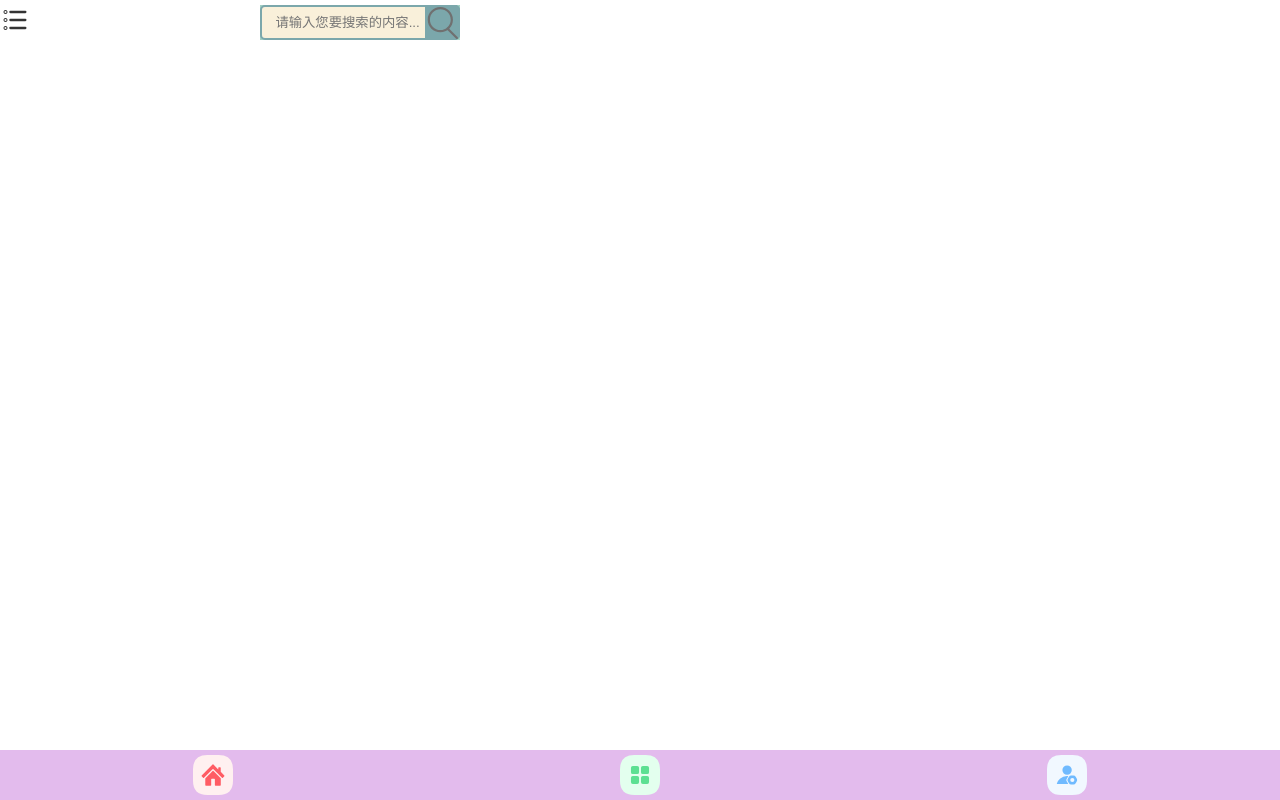
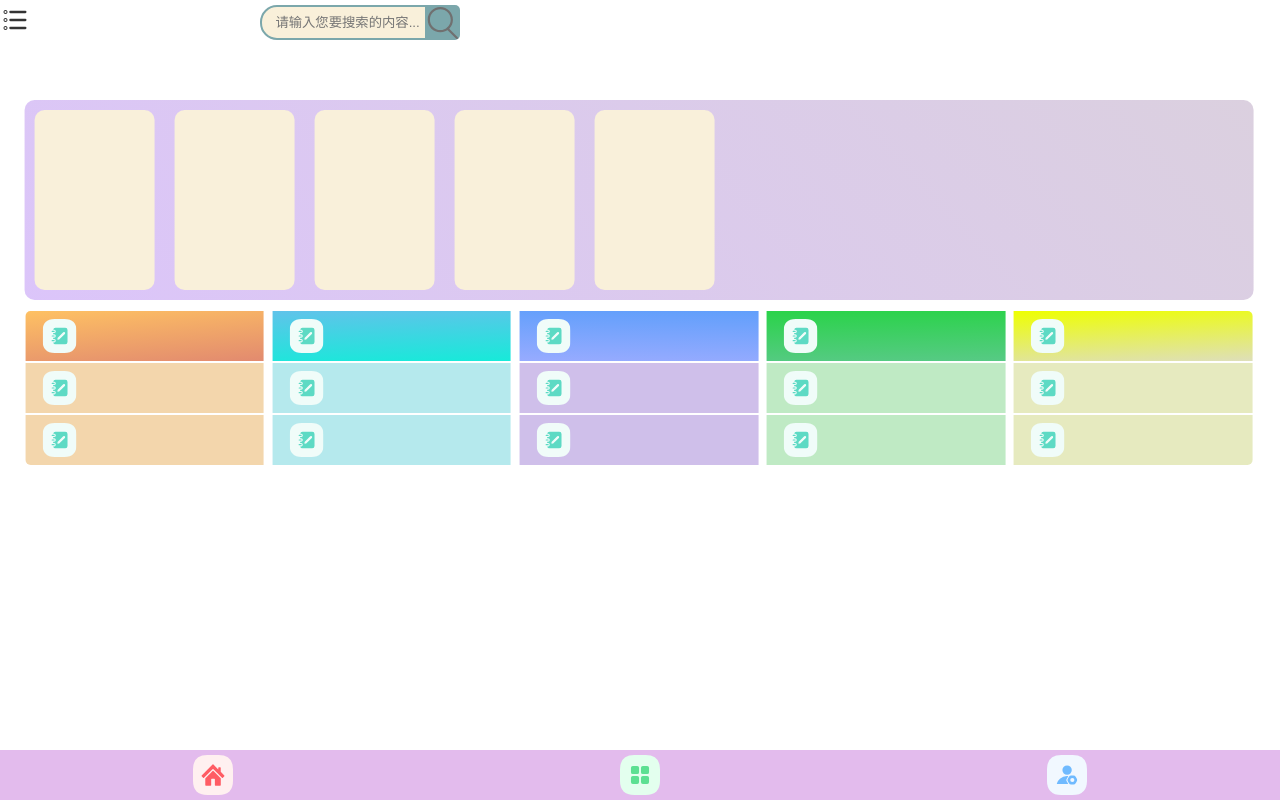
Before and after one commit to TuDouSeek/App, a Vue app: page / in a window 1280 px wide. Built offline with nearby package versions, Linux system fonts and the light colour scheme.

Commit message:
Create HomeView.vue

```diff
--- a/src/views/HomeView.vue
+++ b/src/views/HomeView.vue
@@ -16,11 +16,47 @@
       <div id="container">
      <div class="search bar1">
             <form>
-                <input type="text" placeholder="请输入您要搜索的内容...">
+                <input type="text" style="border-radius:17px;" placeholder="请输入您要搜索的内容...">
                 <button type="submit" >  <iconfont-svg icon="icon-sousuo2" size="34" ><i ></i></iconfont-svg></button>
             </form>
         </div>
     </div>
+    </div>
+    <!-- 轮播图 -->
+    <div class="swiper">
+      <div class="swiper_list">
+
+      </div>
+      <div class="swiper_list">
+
+      </div>
+      <div class="swiper_list">
+
+      </div>
+      <div class="swiper_list">
+
+      </div>
+      <div class="swiper_list">
+
+      </div>
+    </div>
+    <!-- 菜单栏 -->
+    <div class="menu">
+      <div class="menu_list menu_listA" @click="menu(1)"><iconfont-svg class="menu_icon" icon="icon-daizhangguanli" size="34" ><i ></i></iconfont-svg></div>
+      <div class="menu_list menu_listB" @click="menu(2)"><iconfont-svg class="menu_icon" icon="icon-daizhangguanli" size="34" ><i ></i></iconfont-svg></div>
+      <div class="menu_list menu_listC" @click="menu(3)"><iconfont-svg class="menu_icon" icon="icon-daizhangguanli" size="34" ><i ></i></iconfont-svg></div>
+      <div class="menu_list menu_listD" @click="menu(4)"><iconfont-svg class="menu_icon" icon="icon-daizhangguanli" size="34" ><i ></i></iconfont-svg></div>
+      <div class="menu_list menu_listE" @click="menu(5)"><iconfont-svg class="menu_icon" icon="icon-daizhangguanli" size="34" ><i ></i></iconfont-svg></div>
+      <div class="menu_list menu_listF" @click="menu(6)"><iconfont-svg class="menu_icon" icon="icon-daizhangguanli" size="34" ><i ></i></iconfont-svg></div>
+      <div class="menu_list menu_listG" @click="menu(7)"><iconfont-svg class="menu_icon" icon="icon-daizhangguanli" size="34" ><i ></i></iconfont-svg></div>
+      <div class="menu_list menu_listH" @click="menu(8)"><iconfont-svg class="menu_icon" icon="icon-daizhangguanli" size="34" ><i ></i></iconfont-svg></div>
+      <div class="menu_list menu_listI" @click="menu(9)"><iconfont-svg class="menu_icon" icon="icon-daizhangguanli" size="34" ><i ></i></iconfont-svg></div>
+      <div class="menu_list menu_listJ" @click="menu(10)"><iconfont-svg class="menu_icon" icon="icon-daizhangguanli" size="34" ><i ></i></iconfont-svg></div>
+      <div class="menu_list menu_listK" @click="menu(11)"><iconfont-svg class="menu_icon" icon="icon-daizhangguanli" size="34" ><i ></i></iconfont-svg></div>
+      <div class="menu_list menu_listL" @click="menu(12)"><iconfont-svg class="menu_icon" icon="icon-daizhangguanli" size="34" ><i ></i></iconfont-svg></div>
+      <div class="menu_list menu_listM" @click="menu(13)"><iconfont-svg class="menu_icon" icon="icon-daizhangguanli" size="34" ><i ></i></iconfont-svg></div>
+      <div class="menu_list menu_listN" @click="menu(14)"><iconfont-svg class="menu_icon" icon="icon-daizhangguanli" size="34" ><i ></i></iconfont-svg></div>
+      <div class="menu_list menu_listO" @click="menu(15)"><iconfont-svg class="menu_icon" icon="icon-daizhangguanli" size="34" ><i ></i></iconfont-svg></div>
     </div>
 
   </div>
@@ -28,7 +64,7 @@
 
 <script>
 // @ is an alias to /src
-
+import axios from 'axios'
 export default {
   name: 'HomeView',
   data(){
@@ -38,10 +74,14 @@ export default {
     }
   },
   methods:{
-
     kb(){
         this.isVisible = !this.isVisible;
         this.a =! this.a
+    },
+    menu(id){
+      axios.get('api/hello/type=' + id).then(res =>{
+        console.log(res);
+      })
     }
   }
 }
@@ -57,12 +97,13 @@ export default {
   height: 0;
   width: 0px;
   width: 100%;
-  transition: display 2s;
+
 }.sidebarA{
   width: 63%;
     height: 43vh;
     background: slategray;
     z-index: 2;
+    border-radius: 2px 2px 10px 2px;
 }.sidebarB{
     width: 100%;
     height: 100vh;
@@ -83,7 +124,7 @@ export default {
   margin-right: 18%;
 }
 .bar1 {
-    background: #A3D0C3;
+
 }
 
 .bar1 input {
@@ -127,4 +168,75 @@ button {
     cursor: pointer;
     position: absolute;
 }
+/* 轮播图 */
+.swiper{
+  width: 96%;
+  height: 200px;
+  background: linear-gradient(47deg,#7117ea40,#dbd0df);
+  margin-top: 60px;
+  position: relative;
+   display: -webkit-inline-box;
+  overflow: auto;
+      transform: translate(2%);
+      border-radius: 10px;
+}.swiper_list{
+  float: left;
+  width: 120px;
+  height: 180px;
+  border-radius: 10px;
+  margin: 10px;
+  background: #F9F0DA;
+
+}
+/* 菜单栏 */
+.menu{
+  width: 96%;
+  margin-top: 10px;
+  border-radius: 10px;
+  display: flex;
+  transform: translate(2%);
+  flex-wrap: wrap;
+  justify-content: space-between;
+}.menu_list{
+  width: calc(19.4%);
+  height: 50px;
+  margin: 1px;
+  background: aquamarine;
+  position: relative;
+}.menu_listA{
+  border-radius: 5px 0px 0px 0px;background: linear-gradient(175deg,#fec163,#e28a6f);
+}.menu_listB{
+  background: linear-gradient(358deg,#17ead9,#60c3ea);
+}.menu_listC{
+   background: linear-gradient(1deg,#97abff,#619ffb);
+}.menu_listD{
+   background: linear-gradient(179deg,#2ad349,#57ca85);
+}.menu_listE{
+  border-radius: 0px 5px 0px 0px; background: linear-gradient(177deg,#eeff01,#dedfba);
+}.menu_listF{
+   background: #e5a74b75;
+}.menu_listG{
+   background: #57ccd670;
+}.menu_listH{
+   background: #916fcf70;
+}.menu_listI{
+   background: #6fcf7970;
+}.menu_listJ{
+   background: #c7cf6f70;
+}.menu_listK{
+  border-radius: 0px 0px 0px 5px; background: #e5a74b75;
+}.menu_listL{
+   background: #57ccd670;
+}.menu_listM{
+   background: #916fcf70;
+}.menu_listN{
+   background: #6fcf7970;
+}.menu_listO{
+  border-radius: 0px 0px 5px 0px; background: #c7cf6f70;
+}.menu_icon{
+  position: absolute;
+  transform: translate(50%,-50%);
+  top: 50%;
+  left: 0;
+}
 </style>
```
